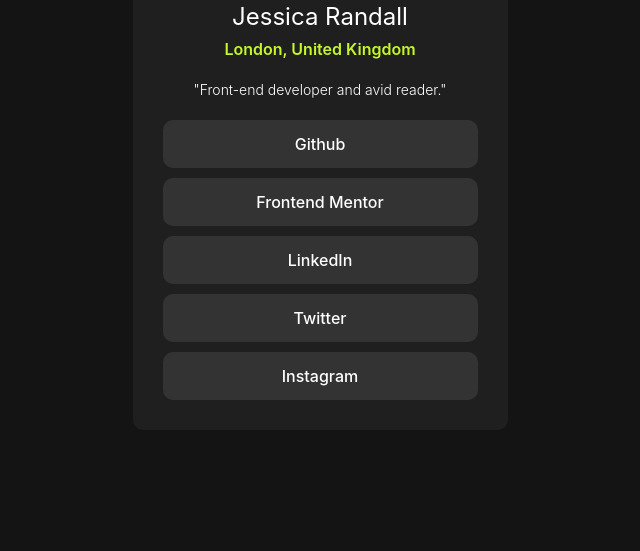
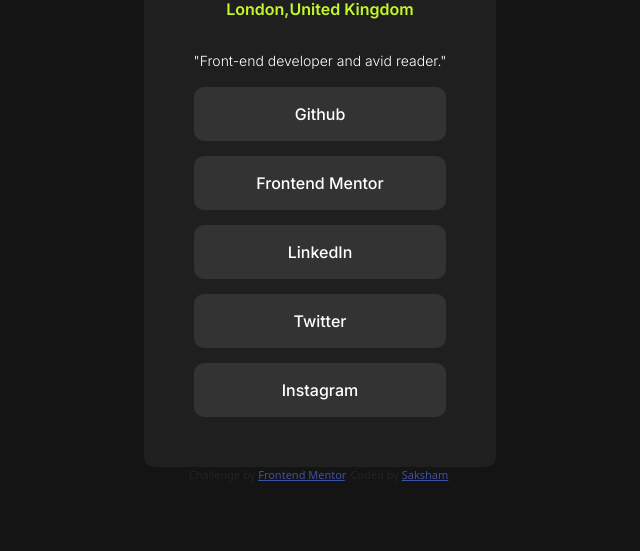
Before and after one commit to codersam108/responsive-social-links-profile, a plain HTML site: page index.html in a window 1280 px wide. Shown: the part 249-800 px from the top of the page, without its empty margins (320-960 px from the left). Drawn offline with nearby package versions, Linux system fonts and the light colour scheme.

Commit message:
Update index.html

```diff
--- a/index.html
+++ b/index.html
@@ -2,102 +2,189 @@
 <html lang="en">
 <head>
   <meta charset="UTF-8">
-  <meta name="viewport" content="width=device-width, initial-scale=1.0">
+  <meta name="viewport" content="width=device-width, initial-scale=1.0"> <!-- displays site properly based on user's device -->
 
   <link rel="icon" type="image/png" sizes="32x32" href="./assets/images/favicon-32x32.png">
 
   <title>Frontend Mentor | Social links profile</title>
-  <link href="https://cdn.jsdelivr.net/npm/bootstrap@5.3.3/dist/css/bootstrap.min.css" rel="stylesheet">
-
+  <link href="https://cdn.jsdelivr.net/npm/bootstrap@5.3.3/dist/css/bootstrap.min.css" rel="stylesheet" integrity="sha384-QWTKZyjpPEjISv5WaRU9OFeRpok6YctnYmDr5pNlyT2bRjXh0JMhjY6hW+ALEwIH" crossorigin="anonymous">
+  <!-- Feel free to remove these styles or customise in your own stylesheet 👍 -->
   <style>
-    body {
+    .attribution { font-size: 11px; text-align: center; }
+    .attribution a { color: hsl(228, 45%, 44%); }
+    body{
       background-color: hsl(0, 0%, 8%);
-      margin: 0;
-      padding: 0;
     }
-    .outer {
+    .outer{
       display: flex;
       flex-direction: column;
-      height: 100vh;
+      height:98vh;
       justify-content: center;
       align-items: center;
       background-color: hsl(0, 0%, 8%);
+
     }
-    .full {
+    .full{
       display: flex;
       flex-direction: column;
-      padding: 30px;
+      padding:50px;
       border-radius: 10px;
       background-color: hsl(0, 0%, 12%);
-      text-align: center;
-      width: 100%;
-      max-width: 375px;
+
     }
-    .im {
-      width: 75px;
-      height: 75px;
+
+    .im{
+      margin-left:90px;
+      margin-bottom:26px;
+      width:75px;
+      height:75px;
       border-radius: 50%;
-      display: block;
-      margin: 0 auto 26px;
     }
-    h1 {
+    h1{
       color: hsl(0, 0%, 100%);
       font-family: "Inter", sans-serif;
+      font-optical-sizing: auto;
       font-weight: 400;
-      font-size: 1.5rem;
+      font-style: normal;
+      text-align: center;
+      font-size:xx-large;
+
+
     }
-    h2 {
-      color: hsl(75, 94%, 57%);
+    h2{
+      color:hsl(75, 94%, 57%);
       font-family: "Inter", sans-serif;
+      font-optical-sizing: auto;
       font-weight: 600;
-      font-size: 1rem;
-      margin-bottom: 10px;
+      font-style:normal;
+      font-size:medium;
+      text-align: center;
     }
-    p {
-      color: white;
+    p{
+      color:white;
       font-family: "Inter", sans-serif;
+      font-optical-sizing: auto;
       font-weight: 300;
-      font-size: 0.875rem;
-      margin-top: 10px;
-      margin-bottom: 20px;
+      font-style: normal;
+      text-align: center;
+      font-size: 14px;
+      margin-top: 30px;
     }
-    .second {
+    .second{
       display: flex;
       flex-direction: column;
-      gap: 10px;
+     gap:15px
+
     }
-    .second div {
-      color: white;
+    .github{
+      color:white;
       font-family: "Inter", sans-serif;
+      font-optical-sizing: auto;
       font-weight: 500;
-      background-color: hsl(0, 0%, 20%);
-      padding: 12px;
-      border-radius: 10px;
-      cursor: pointer;
+      font-style: normal;
+      background-color:hsl(0, 0%, 20%) ;
+      padding:15px;
+      border-radius:10px ;
+      text-align: center;
+
+
     }
-    .second div:hover {
+    .github:hover{
       background-color: hsl(75, 94%, 57%);
-      color: black;
+      color:black;
+    }
+    .frontend{
+      color:white;
+      font-family: "Inter", sans-serif;
+      font-optical-sizing: auto;
+      font-weight: 500;
+      font-style: normal;
+      background-color:hsl(0, 0%, 20%) ;
+      padding:15px;
+      border-radius:10px ;
+      text-align: center;
+    }
+    .frontend:hover{
+      background-color: hsl(75, 94%, 57%);
+      color:black;
+
+    }
+    .Linkedin{
+      color:white;
+      font-family: "Inter", sans-serif;
+      font-optical-sizing: auto;
+      font-weight: 500;
+      font-style: normal;
+      background-color:hsl(0, 0%, 20%) ;
+      padding:15px;
+      border-radius:10px ;
+      text-align: center;
+
+    }
+    .Linkedin:hover{
+      background-color: hsl(75, 94%, 57%);
+      color:black;
+    }
+    .twitter{
+      color:white;
+      font-family: "Inter", sans-serif;
+      font-optical-sizing: auto;
+      font-weight: 500;
+      font-style: normal;
+      background-color:hsl(0, 0%, 20%) ;
+      padding:15px;
+      border-radius:10px ;
+      text-align: center;
+
+    }
+    .twitter:hover{
+      background-color: hsl(75, 94%, 57%);
+      color:black;
+    }
+    .instagram{
+      color:white;
+      font-family: "Inter", sans-serif;
+      font-optical-sizing: auto;
+      font-weight: 500;
+      font-style: normal;
+      background-color:hsl(0, 0%, 20%) ;
+      padding:15px;
+      border-radius:10px ;
+      text-align: center;
+
+    }
+    .instagram:hover{
+      background-color: hsl(75, 94%, 57%);
+      color:black;
+    }
+    @media(max-width:375px)
+    {
+      .full{
+        padding:20px;
+      }
+      .second div{
+        padding:10px;
+
       }
 
-    @media(max-width: 375px) {
-      .full {
-        padding: 20px;
+
     }
-      .second div {
-        padding: 10px;
-        font-size: 0.875rem;
-      }
-    }
+
+
   </style>
+  <link rel="preconnect" href="https://fonts.googleapis.com">
+  <link rel="preconnect" href="https://fonts.gstatic.com" crossorigin>
+  <link href="https://fonts.googleapis.com/css2?family=Inter:ital,opsz,wght@0,14..32,100..900;1,14..32,100..900&family=Libre+Baskerville:ital,wght@0,400;0,700;1,400&display=swap" rel="stylesheet">
 </head>
 <body>
   <div class="outer">
   <div class="full">
-      <img class="im" src="./avatar-jessica.jpeg" alt="Jessica Image">
+    <div>
+    <img class="im" src="./assets/images/avatar-jessica.jpeg">
     <h1>Jessica Randall</h1>
-      <h2>London, United Kingdom</h2>
+    <h2>London,United Kingdom</h2>
     <p>"Front-end developer and avid reader."</p>
+    </div>
     <div class="second">
       <div class="github">Github</div>
       <div class="frontend">Frontend Mentor</div>
@@ -105,6 +192,13 @@
       <div class="twitter">Twitter</div>
       <div class="instagram">Instagram</div>
     </div>
+
+
+  </div>
+
+  <div class="attribution">
+    Challenge by <a href="https://www.frontendmentor.io?ref=challenge" target="_blank">Frontend Mentor</a>.
+    Coded by <a href="#">Saksham</a>.
   </div>
   </div>
 </body>
```
Lines whose indentation alone changed are shown as unchanged.
